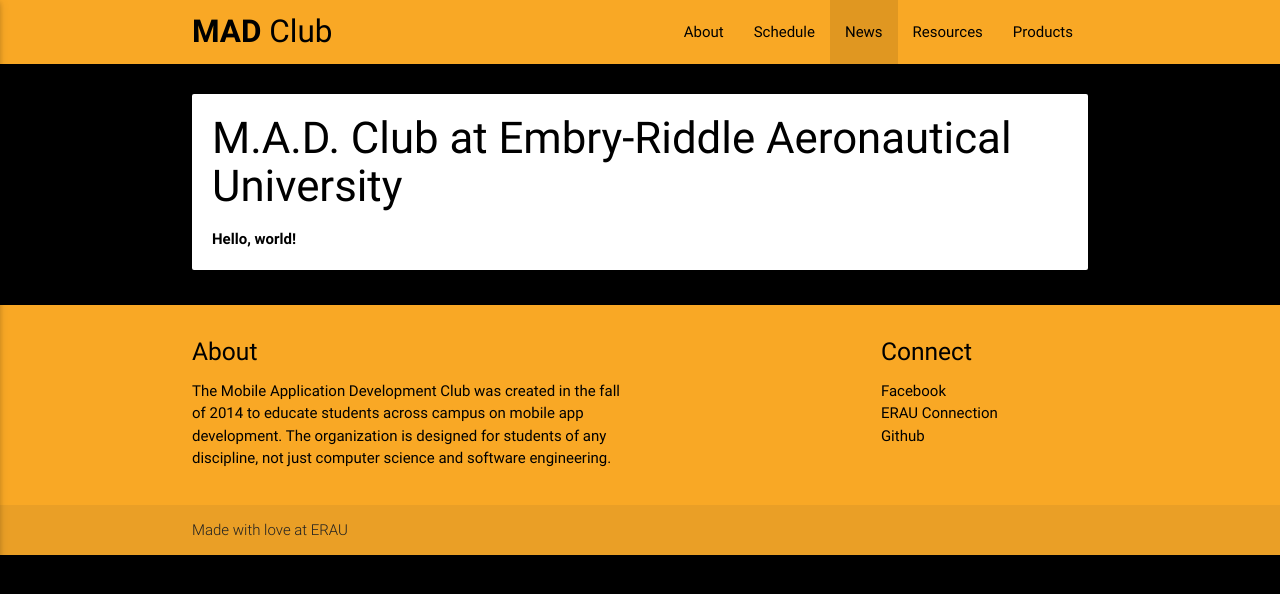
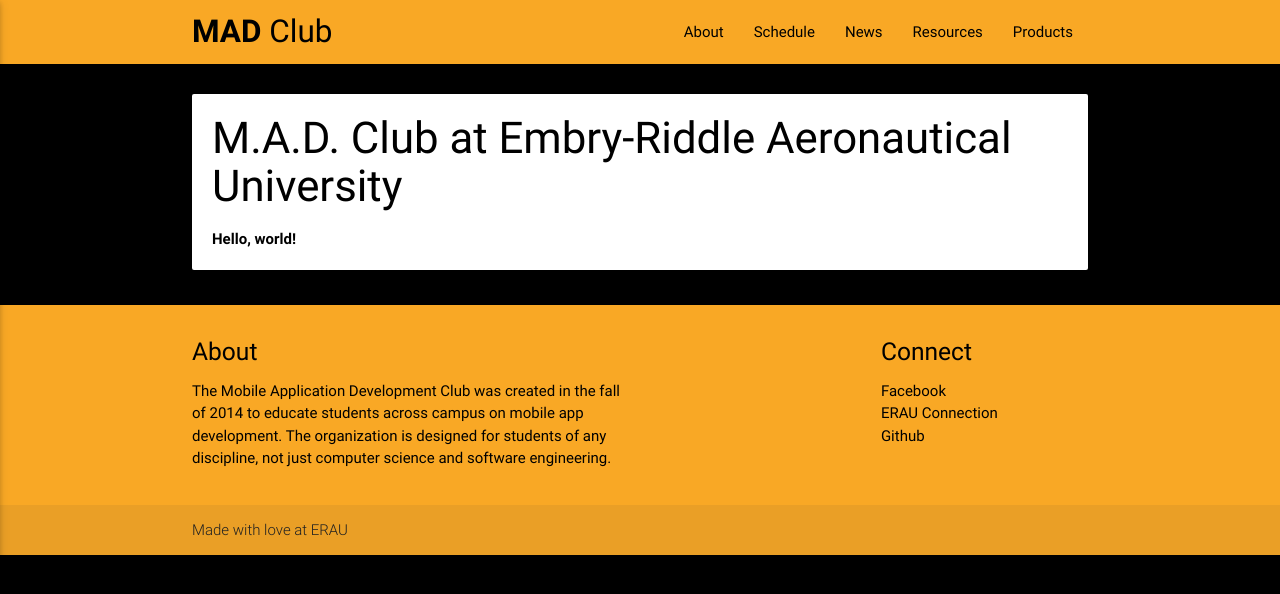
Before and after one commit to erauMADclub/eraumadclub.github.io, a Jekyll site: the page built from index.html, in a window 1280 px wide. Shown: the top 594 px of the page. Built offline with Jekyll 4.4.1, drawn with Linux system fonts in a browser that asks for light colours; nearby versions of some CDN libraries.

Commit message:
Update default.html

```diff
--- a/_layouts/default.html
+++ b/_layouts/default.html
@@ -29,12 +29,13 @@
 
 	<meta http-equiv="Content-Type" content="text/html; charset=UTF-8" />
 	<meta name="viewport" content="width=device-width, initial-scale=1, maximum-scale=1.0" />
-	<title>{{ page.title}} - M.A.D. Club at Embry-Riddle Aeronautical University</title>
+	<title>{{ page.title }} - M.A.D. Club at Embry-Riddle Aeronautical University</title>
 
-	<!-- CSS  -->
+	<!--
+-->
 	<link href="https://fonts.googleapis.com/icon?family=Material+Icons" rel="stylesheet">
-	<link href="../css/materialize.css" type="text/css" rel="stylesheet" media="screen,projection" />
-	<link href="../css/style.css" type="text/css" rel="stylesheet" media="screen,projection" />
+	<link href="/css/materialize.css" type="text/css" rel="stylesheet" media="screen,projection" />
+	<link href="/css/style.css" type="text/css" rel="stylesheet" media="screen,projection" />
 
 	<style>
 		blockquote {
@@ -65,11 +66,11 @@
 				<div class="nav-wrapper container"><b>MAD</b> Club
 					<ul class="right hide-on-med-and-down">
 
-						<li><a href="about.html" class="black-text">About</a></li>
-						<li><a href="schedule.html" class="black-text">Schedule</a></li>
-						<li class="active"><a href="news.html" class="black-text">News</a></li>
-						<li><a href="resources.html" class="black-text">Resources</a></li>
-						<li><a href="apps.html" class="black-text">Products</a></li>
+						<li><a href="/about.html" class="black-text">About</a></li>
+						<li><a href="/schedule.html" class="black-text">Schedule</a></li>
+						<li><a href="/news.html" class="black-text">News</a></li>
+						<li><a href="/resources.html" class="black-text">Resources</a></li>
+						<li><a href="/apps.html" class="black-text">Products</a></li>
 <!--						<li><b class="black-text"><a href="#" class="black-text">Next meeting: 9/14</a> </b></li>-->
 					</ul>
 
@@ -149,8 +150,8 @@
 
 		<!--  Scripts-->
 		<script src="https://code.jquery.com/jquery-2.1.1.min.js"></script>
-		<script src="../js/materialize.js"></script>
-		<script src="../js/init.js"></script>
+		<script src="/js/materialize.js"></script>
+		<script src="/js/init.js"></script>
 	<script>
 		$(document).ready(function(){
     // the "href" attribute of .modal-trigger must specify the modal ID that wants to be triggered
```
